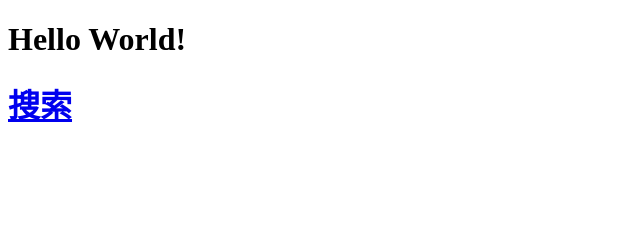
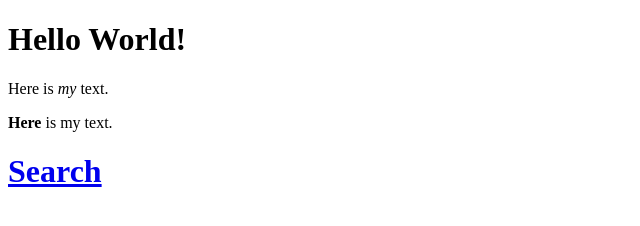
Before and after one commit to seelm/web, a plain HTML site: page index.html in a window 1280 px wide. Shown: the whole page, without its empty margins (0-640 px from the left). Drawn offline with Linux system fonts and the light colour scheme.

Commit message:
分段、字体

```diff
--- a/index.html
+++ b/index.html
@@ -7,6 +7,10 @@
   <body>
     <h1>Hello World!</h1>
 
-    <a target="_blank" href="http://google.com"><h1>搜索</h1></a>
+    <p>Here is <em>my</em> text.</p>
+
+    <p><strong>Here</strong> is my text.</p>
+
+    <a target="_blank" href="http://google.com"><h1>Search</h1></a>
   </body>
 </html>
```
